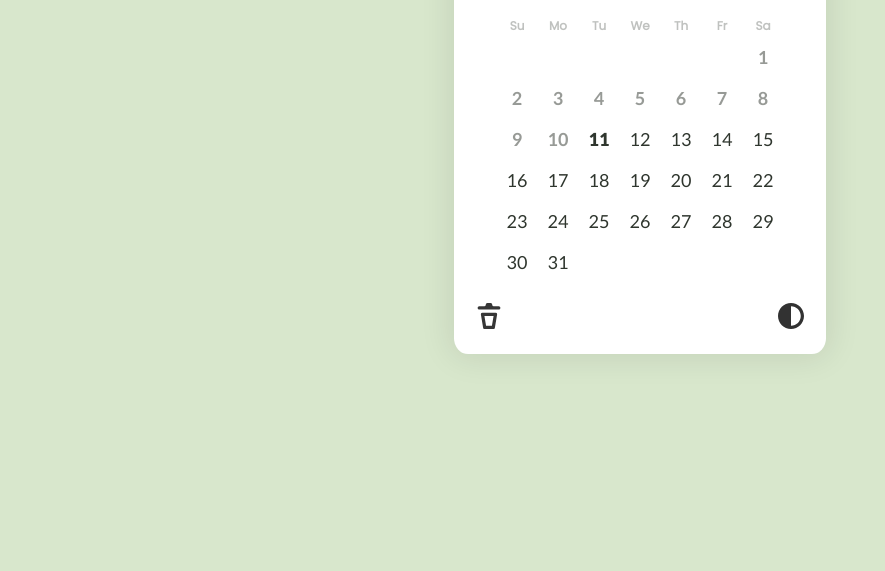
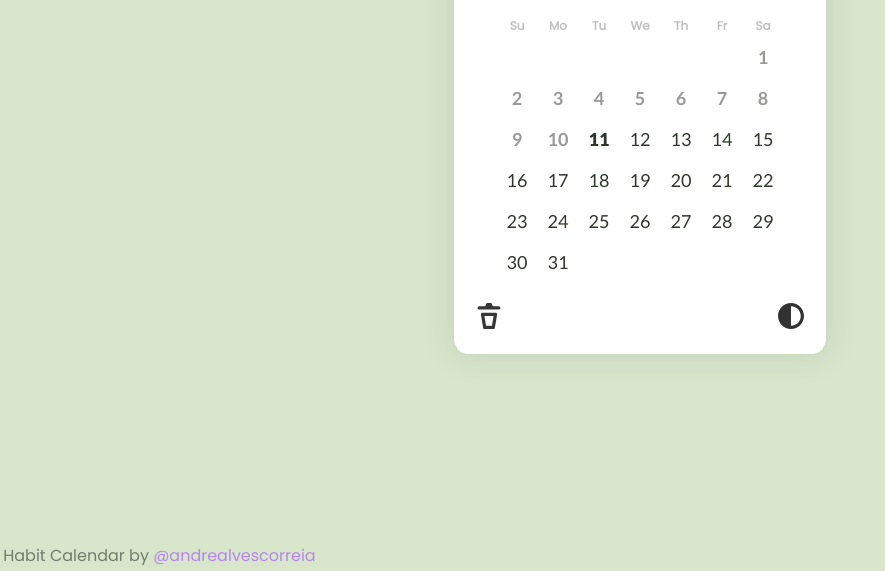
Before and after one commit to andrealvescorreia/habit-calendar, a plain HTML site: page index.html in a window 1280 px wide. Shown: the part 229-800 px from the top of the page, without its empty margins (0-885 px from the left). Drawn offline with Linux system fonts and the light colour scheme.

Commit message:
added credits to @andrealvescorreia

```diff
--- a/index.html
+++ b/index.html
@@ -90,7 +90,13 @@
             <img id="dark-mode-bttn-svg" class="bttn-svg" src="assets/dark-mode.svg" alt="dark mode toggle">
           </button>
         </div>
+        <footer id="credits">
+          Habit Calendar by
+          <a href="https://github.com/andrealvescorreia">@andrealvescorreia</a>
 
+
+
+        </footer>
       </div>
 
 </body>
--- a/style.css
+++ b/style.css
@@ -129,12 +129,24 @@ button:hover{
     opacity: 0.3;
 }
 
-
-
-
 #calendar-footer{/* trash can and dark mode bttns */
     display: flex;
     flex-direction: row;
     justify-content: space-between;
     padding: 1.25rem;
 }
+
+#credits{
+    font-family: 'Poppins', sans-serif;
+    opacity: 0.6;
+    position: fixed;
+    bottom: 0.2rem;
+    left:0.2rem
+}
+
+#credits a{
+    color: #a144ff;
+}
+#credits:hover{
+    opacity: 1;
+}
```
